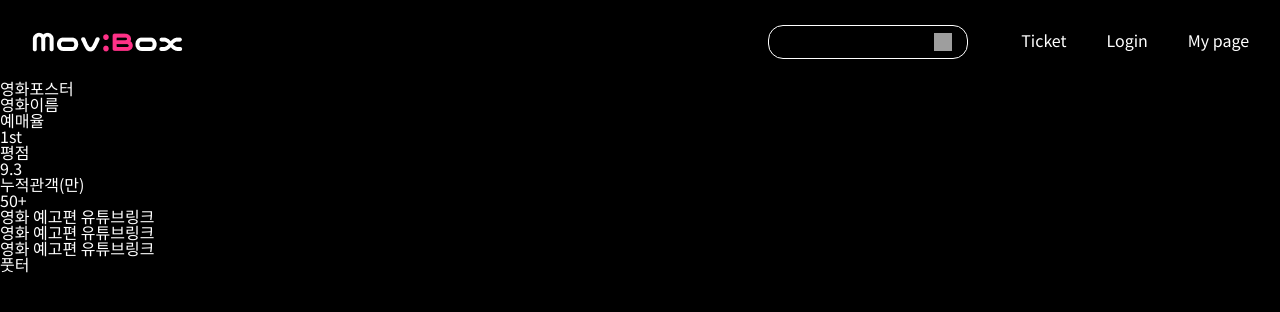
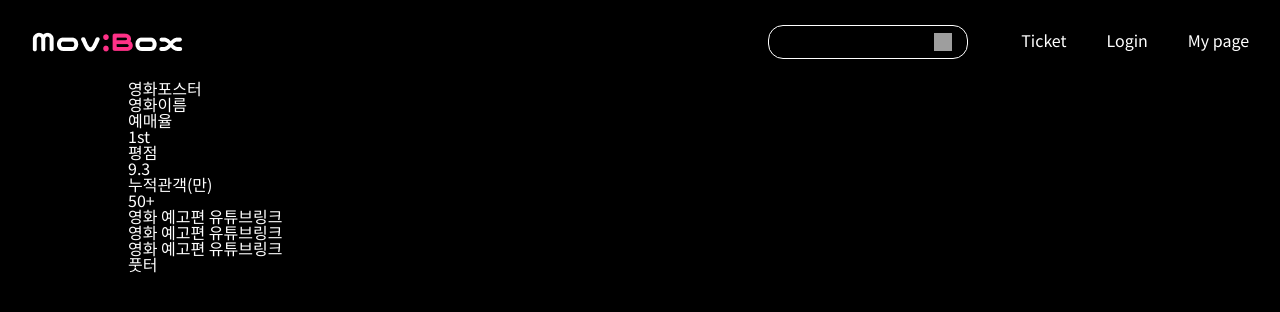
Before and after one commit to kimziyeon/movBox, a Next.js app: page / in a window 1280 px wide. Shown: the top 312 px of the page. Built offline with nearby package versions, Linux system fonts and the light colour scheme; grey boxes are pictures that could not be loaded.

Commit message:
body에 max width 1024 설정

```diff
--- a/src/comp/UIUX/M_header.jsx
+++ b/src/comp/UIUX/M_header.jsx
@@ -8,7 +8,9 @@ function M_header(props) {
     let [menuOn , setMenuOn] = useState(false);
     const menuClick = ()=>{
         setMenuOn(!menuOn)
-        console.log(menuOn)
+    }
+    const pageMove = ()=>{
+        setMenuOn(false)
     }
 
     return (
@@ -38,7 +40,7 @@ function M_header(props) {
                     <p># 송우민</p>
                     <p># 지연</p>
                 </div>
-                <div className='linked'>
+                <div className='linked' onClick={pageMove}>
                     <Link href="/reserve">Ticket</Link>
                     <Link href="/login">Login</Link>
                     <Link href="/mypage">My page</Link>
--- a/src/comp/style/common.scss
+++ b/src/comp/style/common.scss
@@ -3,4 +3,13 @@
 body{
     background-color: black;
     color:white;
+    margin-top: 80px;
 }
+
+@media screen and (min-width : 1024px) {
+    body{
+
+    width:1024px;
+    margin:80px auto 0;
+    }
+}
--- a/src/comp/style/header.scss
+++ b/src/comp/style/header.scss
@@ -23,8 +23,10 @@ header {
     align-items: center;
     justify-content: space-between;
     padding:0 31px;
-    position: relative;
-    z-index: 1;
+    position: absolute;
+    top:0;
+    left:0;
+    right:0;
 
     // gap:90px;
     h1 {
```
Also changed, not shown: src/app/login/page.jsx (+4 -3 lines), src/comp/UIUX/Login.jsx (added, +11 -0 lines), src/comp/style/login.scss (added).
